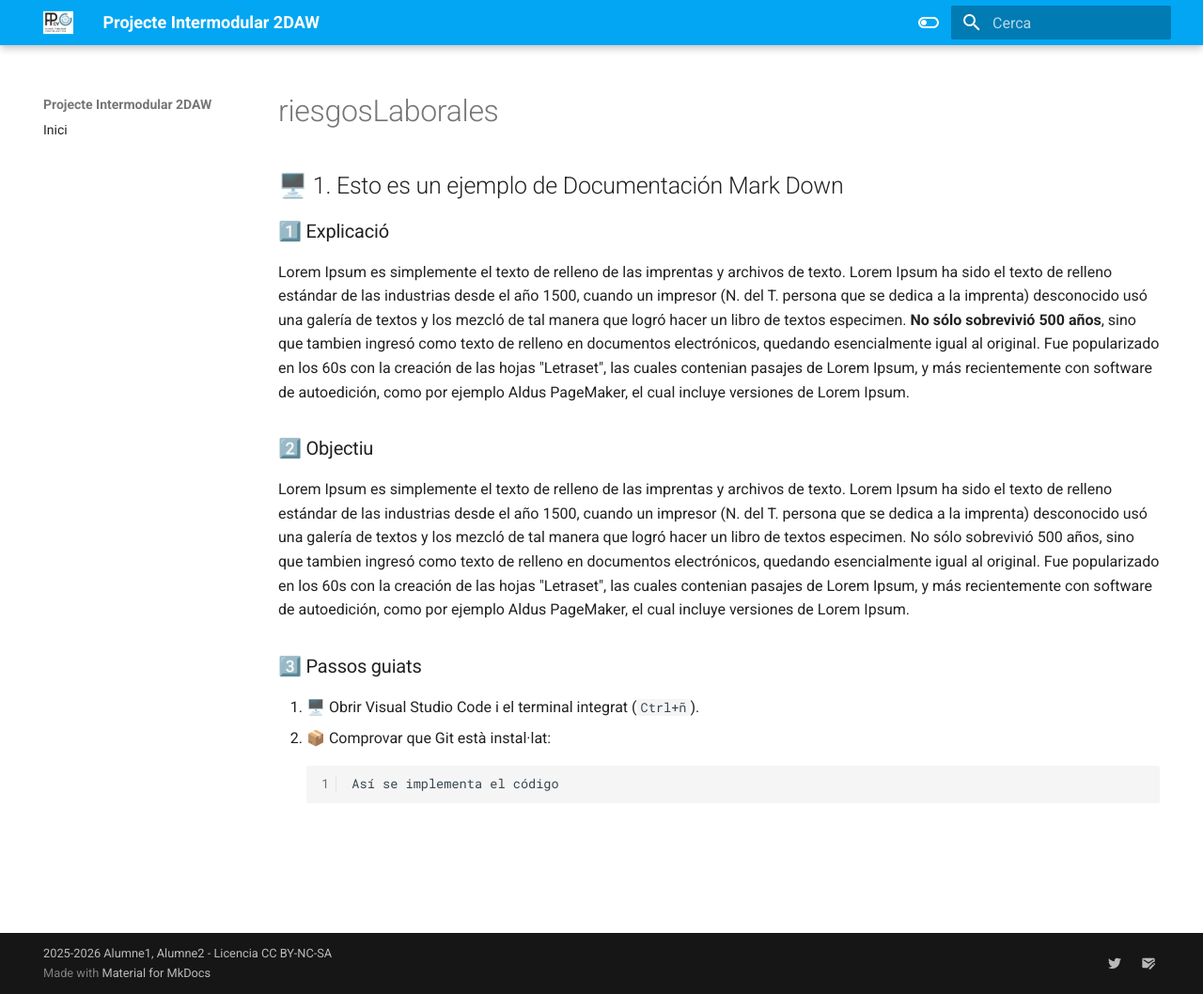
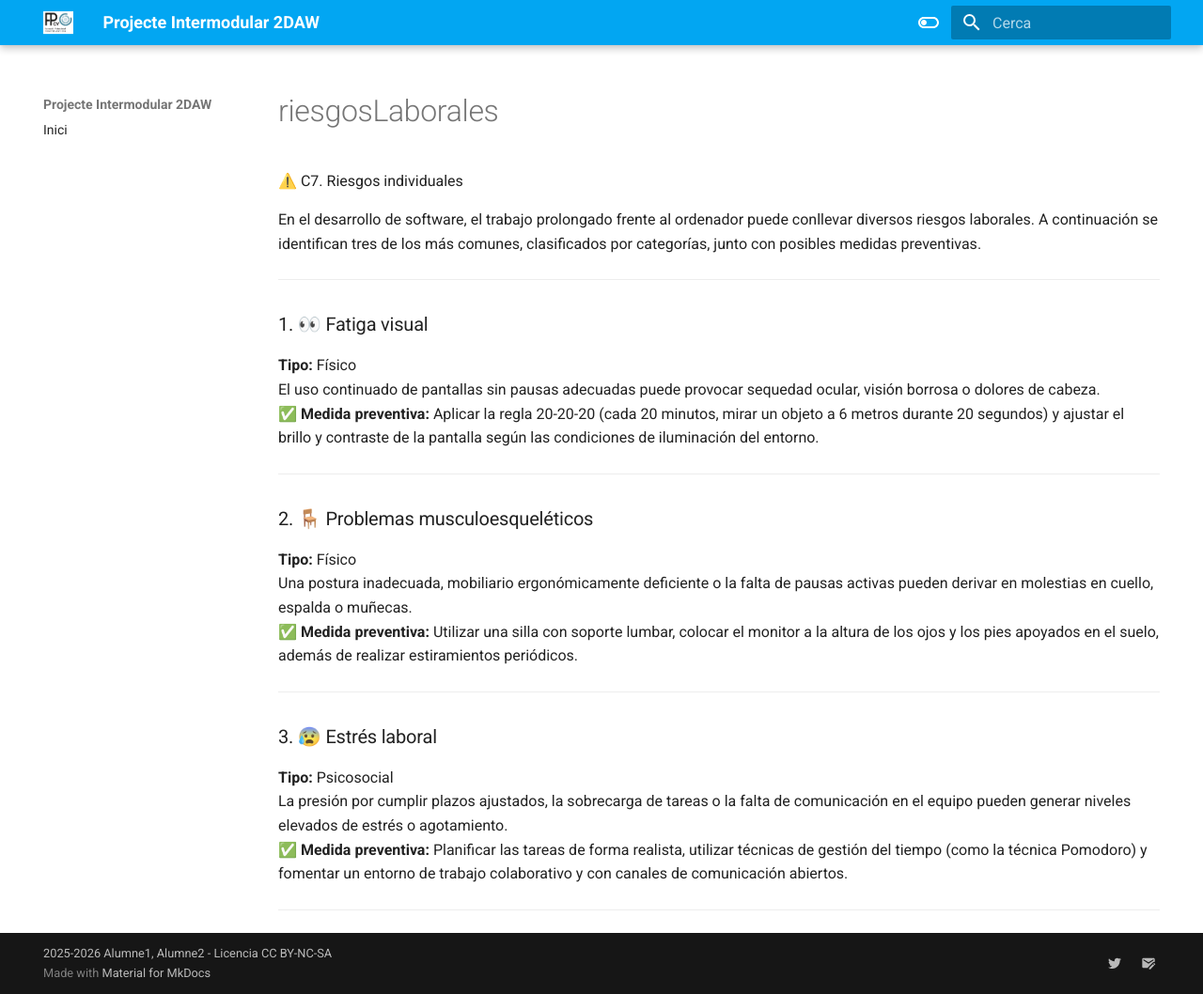
Before and after one commit to JoanRipollAbad/PoyecteIntermodular-Joan-Jaume, an MkDocs documentation site: the page built from docs/riesgosLaborales.md, in a window 1280 px wide and 1058 px high. Shown: the whole window at 94% size. Built offline with MkDocs 1.6.1 and Material for MkDocs 9.7.7, drawn with Linux system fonts in a browser that asks for light colours.

Commit message:
Riesgos Laborales añadido

````diff
--- a/docs/riesgosLaborales.md
+++ b/docs/riesgosLaborales.md
@@ -1,15 +1,26 @@
-## 🖥️ 1. Esto es un ejemplo de Documentación Mark Down
+⚠️ C7. Riesgos individuales
 
-### 1️⃣ Explicació
-Lorem Ipsum es simplemente el texto de relleno de las imprentas y archivos de texto. Lorem Ipsum ha sido el texto de relleno estándar de las industrias desde el año 1500, cuando un impresor (N. del T. persona que se dedica a la imprenta) desconocido usó una galería de textos y los mezcló de tal manera que logró hacer un libro de textos especimen. **No sólo sobrevivió 500 años**, sino que tambien ingresó como texto de relleno en documentos electrónicos, quedando esencialmente igual al original. Fue popularizado en los 60s con la creación de las hojas "Letraset", las cuales contenian pasajes de Lorem Ipsum, y más recientemente con software de autoedición, como por ejemplo Aldus PageMaker, el cual incluye versiones de Lorem Ipsum.
+En el desarrollo de software, el trabajo prolongado frente al ordenador puede conllevar diversos riesgos laborales. A continuación se identifican tres de los más comunes, clasificados por categorías, junto con posibles medidas preventivas.
 
-### 2️⃣ Objectiu
-Lorem Ipsum es simplemente el texto de relleno de las imprentas y archivos de texto. Lorem Ipsum ha sido el texto de relleno estándar de las industrias desde el año 1500, cuando un impresor (N. del T. persona que se dedica a la imprenta) desconocido usó una galería de textos y los mezcló de tal manera que logró hacer un libro de textos especimen. No sólo sobrevivió 500 años, sino que tambien ingresó como texto de relleno en documentos electrónicos, quedando esencialmente igual al original. Fue popularizado en los 60s con la creación de las hojas "Letraset", las cuales contenian pasajes de Lorem Ipsum, y más recientemente con software de autoedición, como por ejemplo Aldus PageMaker, el cual incluye versiones de Lorem Ipsum.
+---
 
-### 3️⃣ Passos guiats
-1. 🖥️ Obrir Visual Studio Code i el terminal integrat (`Ctrl+ñ`).
-2. 📦 Comprovar que Git està instal·lat:
+### 1. 👀 Fatiga visual
+**Tipo:** Físico
+El uso continuado de pantallas sin pausas adecuadas puede provocar sequedad ocular, visión borrosa o dolores de cabeza.
+✅ **Medida preventiva:** Aplicar la regla 20-20-20 (cada 20 minutos, mirar un objeto a 6 metros durante 20 segundos) y ajustar el brillo y contraste de la pantalla según las condiciones de iluminación del entorno.
 
-    ```bash
-    Así se implementa el código
-    ```
+---
+
+### 2. 🪑 Problemas musculoesqueléticos
+**Tipo:** Físico
+Una postura inadecuada, mobiliario ergonómicamente deficiente o la falta de pausas activas pueden derivar en molestias en cuello, espalda o muñecas.
+✅ **Medida preventiva:** Utilizar una silla con soporte lumbar, colocar el monitor a la altura de los ojos y los pies apoyados en el suelo, además de realizar estiramientos periódicos.
+
+---
+
+### 3. 😰 Estrés laboral
+**Tipo:** Psicosocial
+La presión por cumplir plazos ajustados, la sobrecarga de tareas o la falta de comunicación en el equipo pueden generar niveles elevados de estrés o agotamiento.
+✅ **Medida preventiva:** Planificar las tareas de forma realista, utilizar técnicas de gestión del tiempo (como la técnica Pomodoro) y fomentar un entorno de trabajo colaborativo y con canales de comunicación abiertos.
+
+---
````
